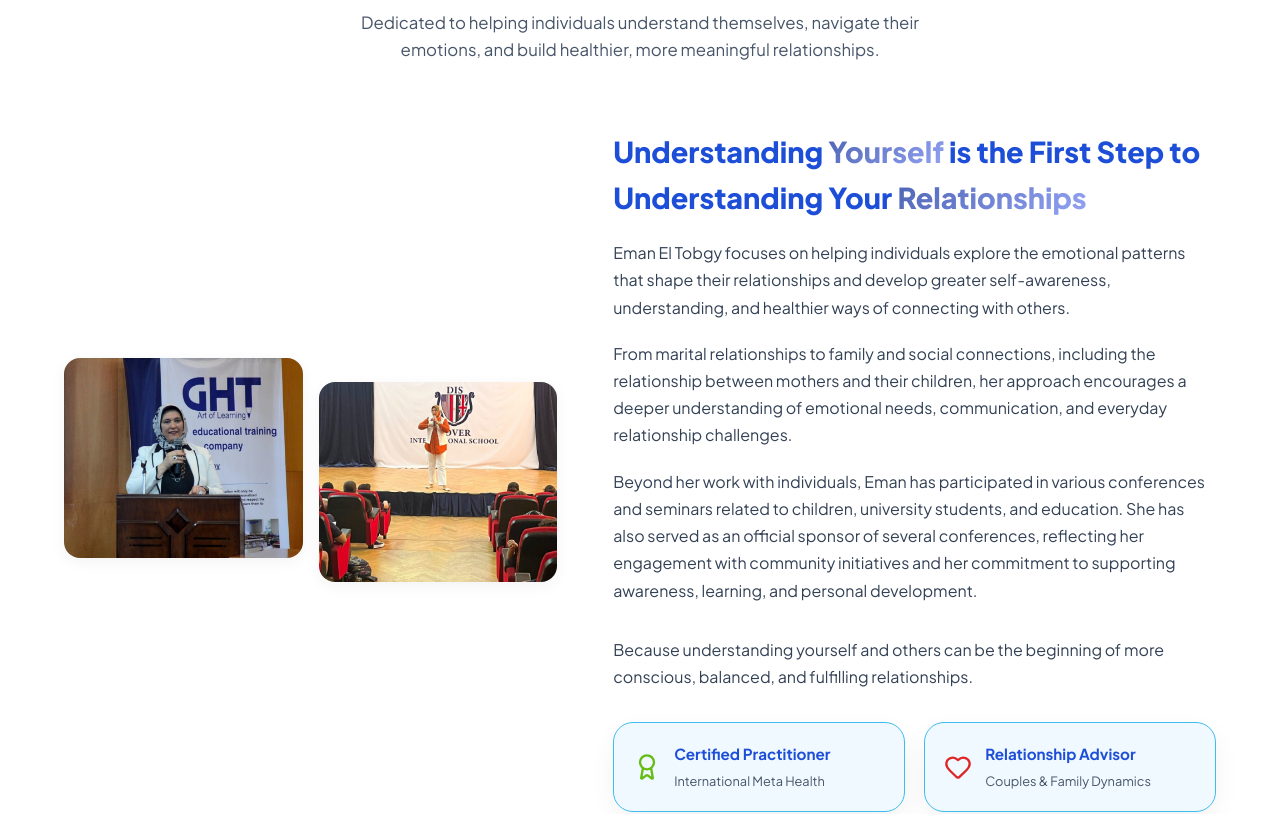
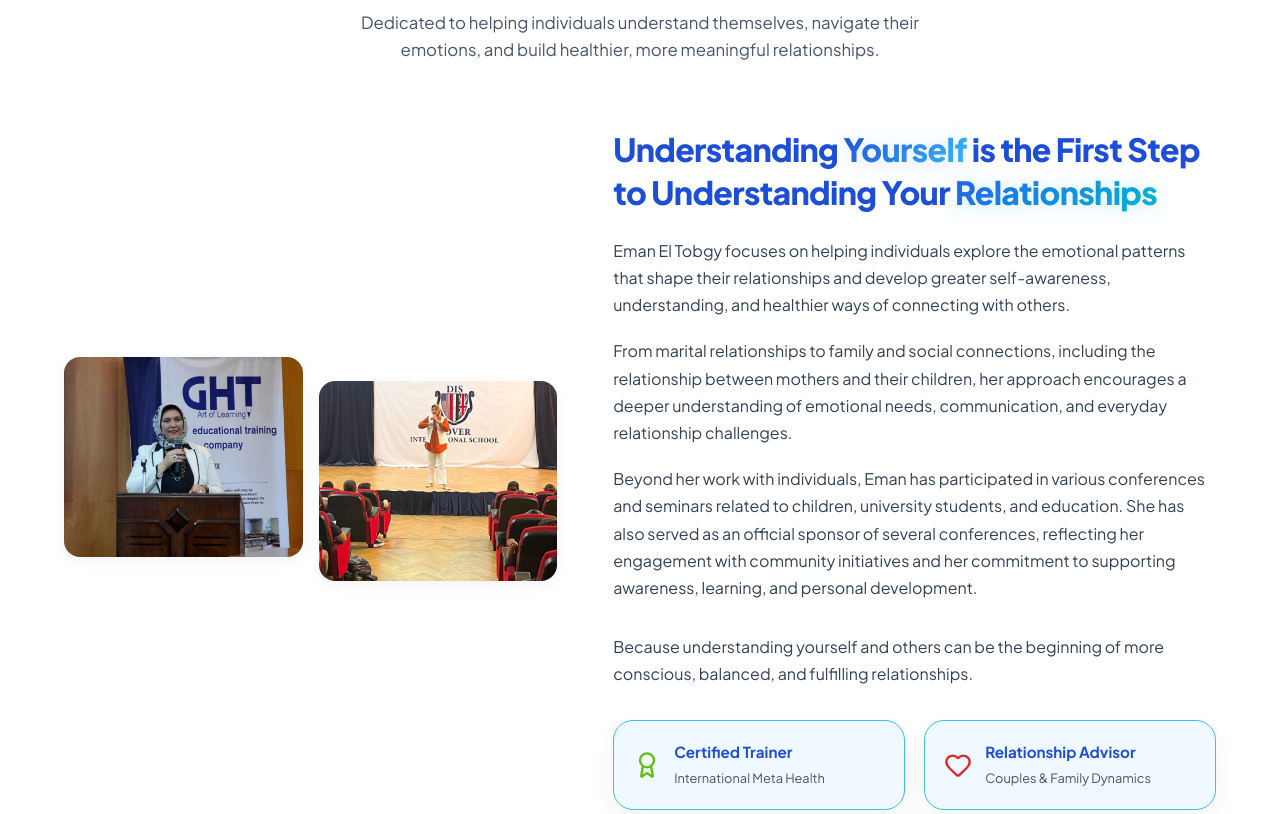
Before and after one commit to fiqyy/DrEmanElTobgy, a React (Create React App) app: page / in a window 1280 px wide. Shown: the part 1060-1874 px from the top of the page. Built offline with nearby package versions, Linux system fonts and the light colour scheme.

Commit message:
updates requested from DR Eman

```diff
--- a/src/App.css
+++ b/src/App.css
@@ -233,9 +233,17 @@ button[type="submit"]:hover,
 }
 
 .gradient-text {
-  background: linear-gradient(135deg, #4d64b4ff 0%, #94a3f4 100%) !important;
+  background: linear-gradient(135deg, #1d4ed8 0%, #3b82f6 50%, #06b6d4 100%) !important;
   -webkit-background-clip: text !important;
   -webkit-text-fill-color: transparent !important;
+}
+
+.gradient-text-vibrant {
+  background: linear-gradient(135deg, #1e40af 0%, #3b82f6 45%, #0284c7 100%) !important;
+  -webkit-background-clip: text !important;
+  -webkit-text-fill-color: transparent !important;
+  display: inline-block;
+  filter: drop-shadow(0 2px 8px rgba(59, 130, 246, 0.15));
 }
 
 
--- a/src/App.js
+++ b/src/App.js
@@ -23,6 +23,7 @@ const HERO_IMAGE_PATH = require('./assets/pics/logo1.jpeg');
 const DOVERSESSION = require('./assets/pics/doverspeaker.jpeg');
 const LIVESSESION = require('./assets/pics/live session.jpeg');
 const DREMANSPEAKING = require('./assets/pics/liveworkshop.jpeg');
+//const DR_EMAN_PROFILE = require('./assets/pics/prof pic.jpeg');
 
 
 //const INTROTOMETAHEALTH = require('./assets/vids/vid1.mp4');
@@ -554,6 +555,74 @@ function App() {
             </p>
           </div>
 
+          {
+            /*
+            Dr. Eman Banner Picture Frame
+            <div style={{ display: 'flex', justifyContent: 'center', marginBottom: '3.5rem' }}>
+              <div
+                className="glass-card"
+                style={{
+                  width: '100%',
+                  maxWidth: '900px',
+                  padding: '10px',
+                  borderRadius: '24px',
+                  background: '#ffffff',
+                  border: '1.5px solid rgba(62, 188, 238, 0.4)',
+                  boxShadow: '0 15px 35px -8px rgba(15, 23, 42, 0.1), 0 0 25px rgba(62, 188, 238, 0.12)',
+                  position: 'relative'
+                }}
+              >
+                <div
+                  style={{
+                    width: '100%',
+                    height: '320px',
+                    borderRadius: '18px',
+                    overflow: 'hidden',
+                    position: 'relative',
+                    backgroundColor: '#f8fafc'
+                  }}
+                >
+                  <img
+                    src={DR_EMAN_PROFILE}
+                    alt="Dr. Eman El Tobgy"
+                    style={{
+                      width: '100%',
+                      height: '100%',
+                      objectFit: 'cover',
+                      objectPosition: 'center 20%',
+                      display: 'block',
+                      transition: 'transform 0.4s ease'
+                    }}
+                    onMouseOver={(e) => { e.currentTarget.style.transform = 'scale(1.04)'; }}
+                    onMouseOut={(e) => { e.currentTarget.style.transform = 'scale(1)'; }}
+                    onError={(e) => {
+                      e.currentTarget.style.display = 'none';
+                      if (e.currentTarget.nextElementSibling) {
+                        e.currentTarget.nextElementSibling.style.display = 'flex';
+                      }
+                    }}
+                  />
+                  <div
+                    style={{
+                      display: 'none',
+                      flexDirection: 'column',
+                      alignItems: 'center',
+                      justifyContent: 'center',
+                      height: '100%',
+                      padding: '1rem',
+                      textAlign: 'center',
+                      backgroundColor: '#f1f5f9'
+                    }}
+                  >
+                    <span style={{ fontSize: '0.9rem', fontWeight: 700, color: '#0f172a' }}>Dr. Eman El Tobgy</span>
+                    <span style={{ fontSize: '0.75rem', color: '#64748b', marginTop: '0.2rem' }}>Profile Image</span>
+                  </div>
+                </div>
+              </div>
+            </div>
+            */
+          }
+
           <div className="about-grid" style={{ display: 'grid', gridTemplateColumns: '0.9fr 1.1fr', gap: '3.5rem', alignItems: 'center' }}>
             <div style={{ display: 'grid', gridTemplateColumns: '1fr 1fr', gap: '1rem' }}>
 
@@ -651,8 +720,42 @@ function App() {
             </div>
 
             <div>
-              <h3 style={{ fontSize: '1.8rem', fontWeight: 800, marginBottom: '1.2rem', color: '#0f172a' }}>
-                Understanding <span className='gradient-text'>Yourself</span> is the First Step to Understanding Your <span className='gradient-text'>Relationships</span>
+              <h3
+                style={{
+                  fontSize: '2rem',
+                  fontWeight: 800,
+                  marginBottom: '1.4rem',
+                  color: '#0f172a',
+                  lineHeight: 1.35,
+                  letterSpacing: '-0.02em'
+                }}
+              >
+                Understanding{' '}
+                <span
+                  style={{
+                    background: 'linear-gradient(135deg, #1d4ed8 0%, #38bdf8 100%)',
+                    WebkitBackgroundClip: 'text',
+                    WebkitTextFillColor: 'transparent',
+                    display: 'inline-block',
+                    filter: 'drop-shadow(0 2px 10px rgba(59, 130, 246, 0.22))',
+                    fontWeight: 850
+                  }}
+                >
+                  Yourself
+                </span>{' '}
+                is the First Step to Understanding Your{' '}
+                <span
+                  style={{
+                    background: 'linear-gradient(135deg, #2563eb 0%, #06b6d4 100%)',
+                    WebkitBackgroundClip: 'text',
+                    WebkitTextFillColor: 'transparent',
+                    display: 'inline-block',
+                    filter: 'drop-shadow(0 2px 10px rgba(6, 182, 212, 0.22))',
+                    fontWeight: 850
+                  }}
+                >
+                  Relationships
+                </span>
               </h3>
               <p style={{ color: '#334155', marginBottom: '1.2rem', lineHeight: '1.7', fontSize: '1rem' }}>
                 Eman El Tobgy focuses on helping individuals explore the emotional patterns that shape their relationships and develop greater self-awareness, understanding, and healthier ways of connecting with others.
@@ -671,7 +774,7 @@ function App() {
                 <div className="glass-card" style={{ padding: '1.2rem', display: 'flex', gap: '0.8rem', alignItems: 'center', background: '#f0f9ff' }}>
                   <Award color="#65bd13ff" size={28} />
                   <div>
-                    <h5 style={{ fontWeight: 700, fontSize: '0.95rem', color: '#0f172a' }}>Certified Practitioner</h5>
+                    <h5 style={{ fontWeight: 700, fontSize: '0.95rem', color: '#0f172a' }}>Certified Trainer</h5>
                     <span style={{ fontSize: '0.8rem', color: '#475569' }}>International Meta Health</span>
                   </div>
                 </div>
```
